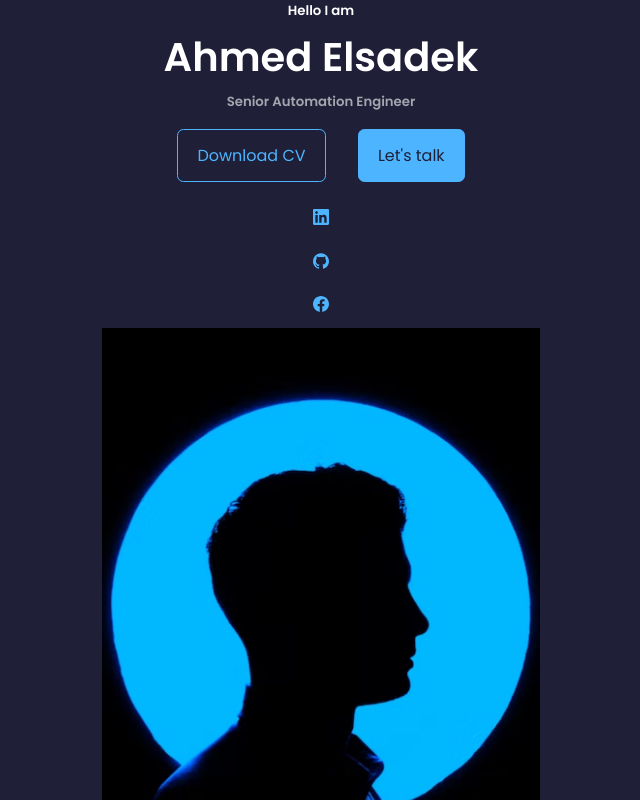
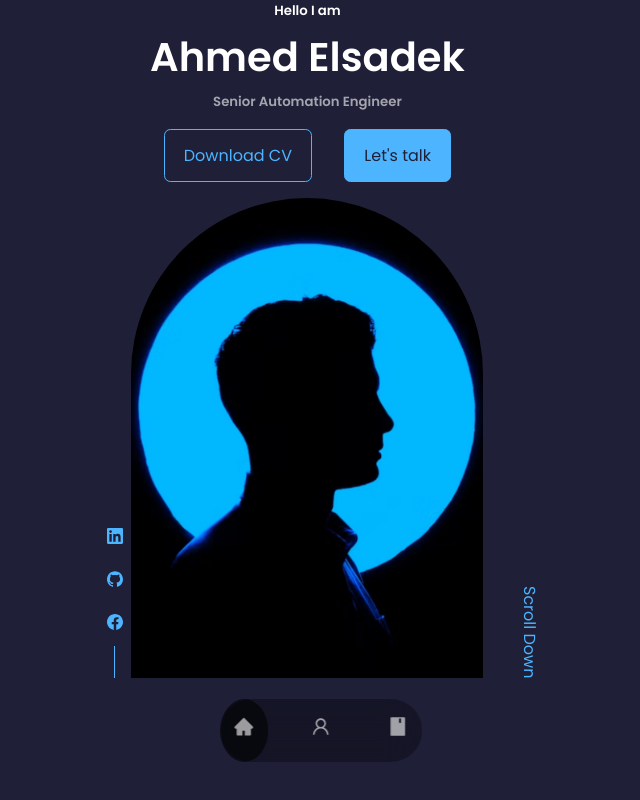
Before and after one commit to AhmedAbdelbaqi/firstreactapp, a React (Create React App) app: page / in a window 1280 px wide. Shown: the top 800 px of the page, without its empty margins (319-959 px from the left). Built offline with nearby package versions, Linux system fonts and the light colour scheme.

Commit message:
navigation

```diff
--- a/src/components/about/about.jsx
+++ b/src/components/about/about.jsx
@@ -3,7 +3,7 @@ import './about.css'
 
 const about = () => {
   return (
-    <div>about</div>
+    <section id='about'> About </section>
   )
 }
 
--- a/src/components/experience/experience.jsx
+++ b/src/components/experience/experience.jsx
@@ -2,7 +2,7 @@ import React from 'react'
 
 const experience = () => {
   return (
-    <div>experience</div>
+    <section id='experience'> Experience </section>
   )
 }
 
--- a/src/components/header/Header.jsx
+++ b/src/components/header/Header.jsx
@@ -8,7 +8,7 @@ import HeaderSocial from './headerSocial'
 const header = () => {
   return (
     <header>
-      <div className="container header__container">
+      <div id='home' className="container header__container">
         <h5> Hello I am </h5>
         <h1>Ahmed Elsadek</h1>
         <h5 className='text-light'> Senior Automation Engineer </h5>
@@ -17,6 +17,9 @@ const header = () => {
         <div className="me__image">
           <img src={me} alt="" />
         </div>
+        <div className='Scroll_down'>
+        <a href="#content" className='scroll__down' >Scroll Down</a>
+        </div>
       </div>
     </header>
   )
--- a/src/components/header/header.css
+++ b/src/components/header/header.css
@@ -2,6 +2,23 @@
     display: grid;
     justify-content: center;
     justify-items: center;
+    grid-template-columns: auto auto auto;
+}
+.header__container > h5 , h1 , .cta , .me__image{
+    grid-column: 2;
+}
+.Scroll_down {
+    grid-column: 3;
+    grid-row: 1/6;
+    writing-mode: vertical-lr;
+    align-self: flex-end;
+    padding-left: 2rem;
+}
+.me__image > img {
+    background-color: var(--color-primary);
+    width: 22rem;
+    height: 30rem;
+    border-radius: 12rem 12rem 0 0;
 }
 .cta > .btn {
     margin:1rem 1rem;
@@ -12,5 +29,24 @@
 .social__icons {
     display: flex;
     flex-direction: column;
-    align-items: center;
+    grid-row: 1/6;
+    align-self: flex-end;
+    justify-self: start;
 }
+.social__icons::after{
+    content: "";
+    width: 1px;
+    height: 2rem;
+    background-color: var(--color-primary);
+    margin-left: .9rem;
+}
+
+@media screen and (max-width : 600px ) {
+    .Scroll_down{
+        display: none;
+    }
+    .social__icons{
+        display: none;
+    }
+
+}
--- a/src/components/nav/Nav.jsx
+++ b/src/components/nav/Nav.jsx
@@ -1,9 +1,17 @@
-import React from 'react'
+import React,{ useState }  from 'react'
+import './nav.css'
+import {AiFillHome ,AiOutlineUser ,AiFillBook } from 'react-icons/ai'
 
-const nav = () => {
+
+const Nav = () => {
+  const [nav,setnav] = useState('#home');
   return (
-    <div>nav</div>
+    <nav>
+      <a href="#home" onClick={()=> setnav('#home')} className={nav === '#home' ? 'active' :''} ><AiFillHome /></a>
+      <a href="#about" onClick={()=> setnav('#about')} className={nav === '#about' ? 'active' :''}><AiOutlineUser /></a>
+      <a href="#experience" onClick={()=> setnav('#experince')} className={nav === '#experince' ? 'active' :''}><AiFillBook /></a>
+    </nav>
   )
 }
 
-export default nav
+export default Nav
--- a/src/components/nav/nav.css
+++ b/src/components/nav/nav.css
@@ -0,0 +1,28 @@
+nav {
+display: flex;
+background-color: rgba(0, 0, 0, .3);
+position: fixed;
+left: 50%;
+transform: translateX(-50%);
+width: max-content;
+bottom: 2rem;
+z-index: 2;
+border-radius: 3rem;
+zoom: 120%;
+backdrop-filter: blur(15px);
+gap: 1.5rem;
+}
+nav a {
+    background: transparent;
+    color: var(--color-light);
+    font-size: 1.1rem;
+    padding: .7rem;
+    border-radius: 50%;
+}
+
+nav a:hover{
+    background-color: rgba(0, 0, 0, .6) ;
+}
+nav a.active {
+    background:  rgba(0, 0, 0, .6);
+}
--- a/src/index.css
+++ b/src/index.css
@@ -57,6 +57,7 @@ h1{
 }
 section{
     margin-top: 8rem;
+    height: 100vh;
 }
 section > h2 , section > h5 {
     text-align: center;
```
